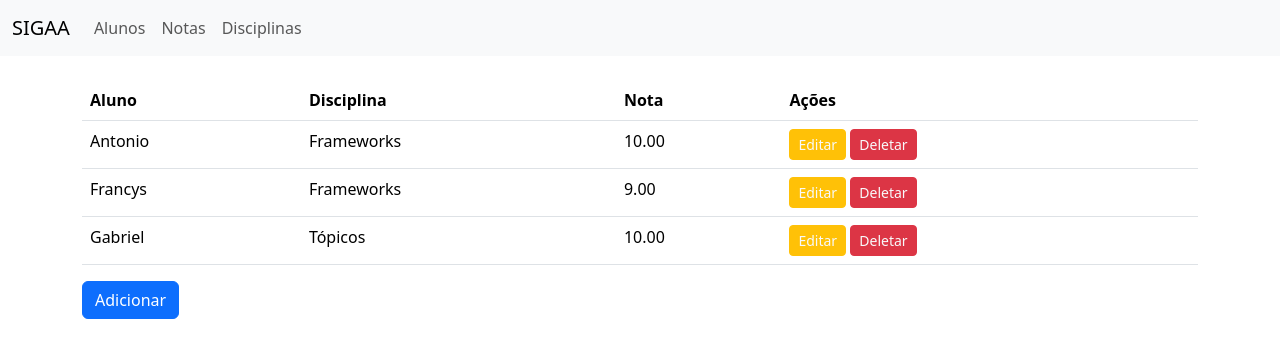
After one commit to ofrancys/sigaa, a Django app: page /notas/ in a window 1280 px wide. The commit adds this page. Shown: the top 358 px of the page. Run offline with Django 5.2, Linux system fonts and the light colour scheme; data comes from the database, SQL or seed files in the repository.

Commit message:
criado da nota urls, form, templates e view

```diff
--- /dev/null
+++ b/sigaaa/templates/nota/index.html
@@ -0,0 +1,36 @@
+{% extends "base.html" %}
+
+{% block content %}
+<table class="table">
+    <thead>
+        <tr>
+            <th scope="col">Aluno</th>
+            <th scope="col">Disciplina</th>
+            <th scope="col">Nota</th>
+            <th scope="col">Ações</th>
+        </tr>
+    </thead>
+    <tbody>
+        {% for nota in notas %}
+        <tr>
+            <td>{{ nota.aluno.nome }}</td>
+            <td>{{ nota.disciplina.nome }}</td>
+            <td>{{ nota.nota1 }}</td>
+            <td>
+                <a class="btn btn-warning btn-sm" role="button" href="{% url 'sigaaa:edit_notas' nota.id %}">
+                    <span class="text-light text-center">Editar</span>
+                </a>
+                <a class="btn btn-danger btn-sm" role="button" href="{% url 'sigaaa:delete_notas' nota.id %}">
+                    <span class="text-light text-center">Deletar</span>
+                </a>
+            </td>
+        </tr>
+        {% empty %}
+        <tr>
+            <td colspan="4">Nenhuma nota encontrada.</td>
+        </tr>
+        {% endfor %}
+    </tbody>
+</table>
+<a href="{% url 'sigaaa:add_notas' %}" type="button" class="btn btn-primary">Adicionar</a>
+{% endblock %}
--- a/sigaaa/urls.py
+++ b/sigaaa/urls.py
@@ -16,5 +16,10 @@ urlpatterns = [
     path('edit_disciplinas/<int:disciplina_id>', view_disciplinas.edit_disciplinas, name='edit_disciplinas'),
     path('delete_disciplinas/<int:disciplina_id>', view_disciplinas.delete_disciplinas, name='delete_disciplinas'),
 
+    path('notas/', view_notas.notas, name='notas'),
+    path('add_notas', view_notas.add_notas, name='add_notas'),
+    path('edit_notas/<int:nota_id>', view_notas.edit_notas, name='edit_notas'),
+    path('delete_notas/<int:nota_id>', view_notas.delete_notas, name='delete_notas'),
+
     #path('notas/', notas.index, name='nota_lista'),
 ]
--- a/sigaaa/views/view_notas.py
+++ b/sigaaa/views/view_notas.py
@@ -0,0 +1,50 @@
+from django.shortcuts import render, redirect, get_object_or_404
+from ..models import Nota
+from sigaaa.form import NotaForm
+
+def notas(request):
+    notas = Nota.objects.all()
+    context = {
+        'notas': notas,
+    }
+    return render(request, 'nota/index.html', context)
+
+def add_notas(request):
+    if request.method == 'POST':
+        form = NotaForm(request.POST)
+        if form.is_valid():
+            form.save()
+            return redirect('sigaaa:notas')
+    else:
+        form = NotaForm()
+    context = {
+        "form": form,
+    }
+    return render(request, "nota/add.html", context)
+
+def edit_notas(request, nota_id):
+    nota = get_object_or_404(Nota, pk=nota_id)
+    try:
+        if request.method == 'POST':
+            form = NotaForm(request.POST, instance=nota)
+            if form.is_valid():
+                form.save()
+                notas = Nota.objects.all()
+                context = {
+                    "notas": notas
+                }
+                return render(request, "nota/index.html", context)
+        else:
+            form = NotaForm(instance=nota)
+            context = {
+                "form": form,
+                "nota_id": nota_id,
+            }
+            return render(request, "nota/edit.html", context)
+    except:
+        return redirect('sigaaa:notas')
+
+def delete_notas(request, nota_id):
+    nota = get_object_or_404(Nota, pk=nota_id)
+    nota.delete()
+    return redirect('sigaaa:notas')
--- a/templates/base.html
+++ b/templates/base.html
@@ -19,7 +19,7 @@
               <a class="nav-link" href="{% url 'sigaaa:alunos' %}">Alunos</a>
             </li>
             <li class="nav-item">
-              <a class="nav-link" href="#">Notas</a>
+              <a class="nav-link" href="{% url 'sigaaa:notas' %}">Notas</a>
             </li>
             <li class="nav-item">
               <a class="nav-link" href="{% url 'sigaaa:disciplinas' %}">Disciplinas</a>
```
Also changed, not shown: sigaaa/form/nota_form.py (+9 -0 lines), sigaaa/templates/nota/add.html (added, +12 -0 lines), sigaaa/templates/nota/edit.html (added, +12 -0 lines).
